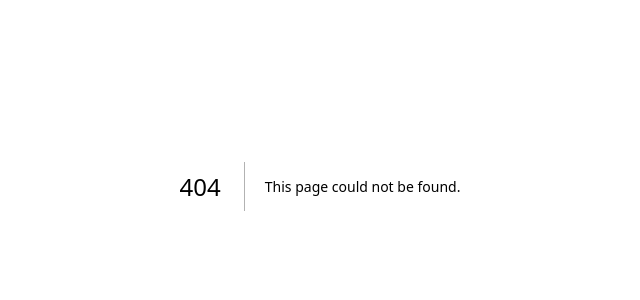
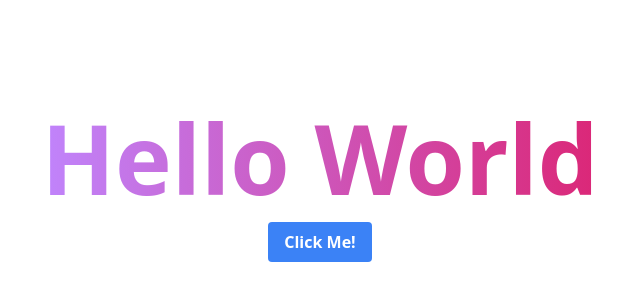
Before and after one commit to curagan/curagan-frontend, a Next.js app: page /jadwal in a window 1280 px wide. Before the commit this address had no page. Shown: the part 214-514 px from the top of the page, without its empty margins (320-960 px from the left). Built offline with nearby package versions, Linux system fonts and the light colour scheme.

Commit message:
style: fix single quotes and add semicolons

```diff
--- /dev/null
+++ b/pages/jadwal/index.tsx
@@ -0,0 +1,22 @@
+import { NextPage } from 'next';
+import Head from 'next/head';
+import Button from '../../components/Button';
+
+const Index: NextPage = () => {
+  return (
+    <>
+      <Head>
+        <title>curagan</title>
+        <meta name="description" content="curagan" />
+      </Head>
+      <div className="flex flex-col justify-center items-center h-screen space-y-4">
+        <h1 className="text-8xl font-extrabold text-transparent bg-clip-text bg-gradient-to-r from-purple-400 to-pink-600">
+          Hello World
+        </h1>
+        <Button text="Click Me!" onClick={() => alert('Button Clicked!')} />
+      </div>
+    </>
+  );
+};
+
+export default Index;
```
